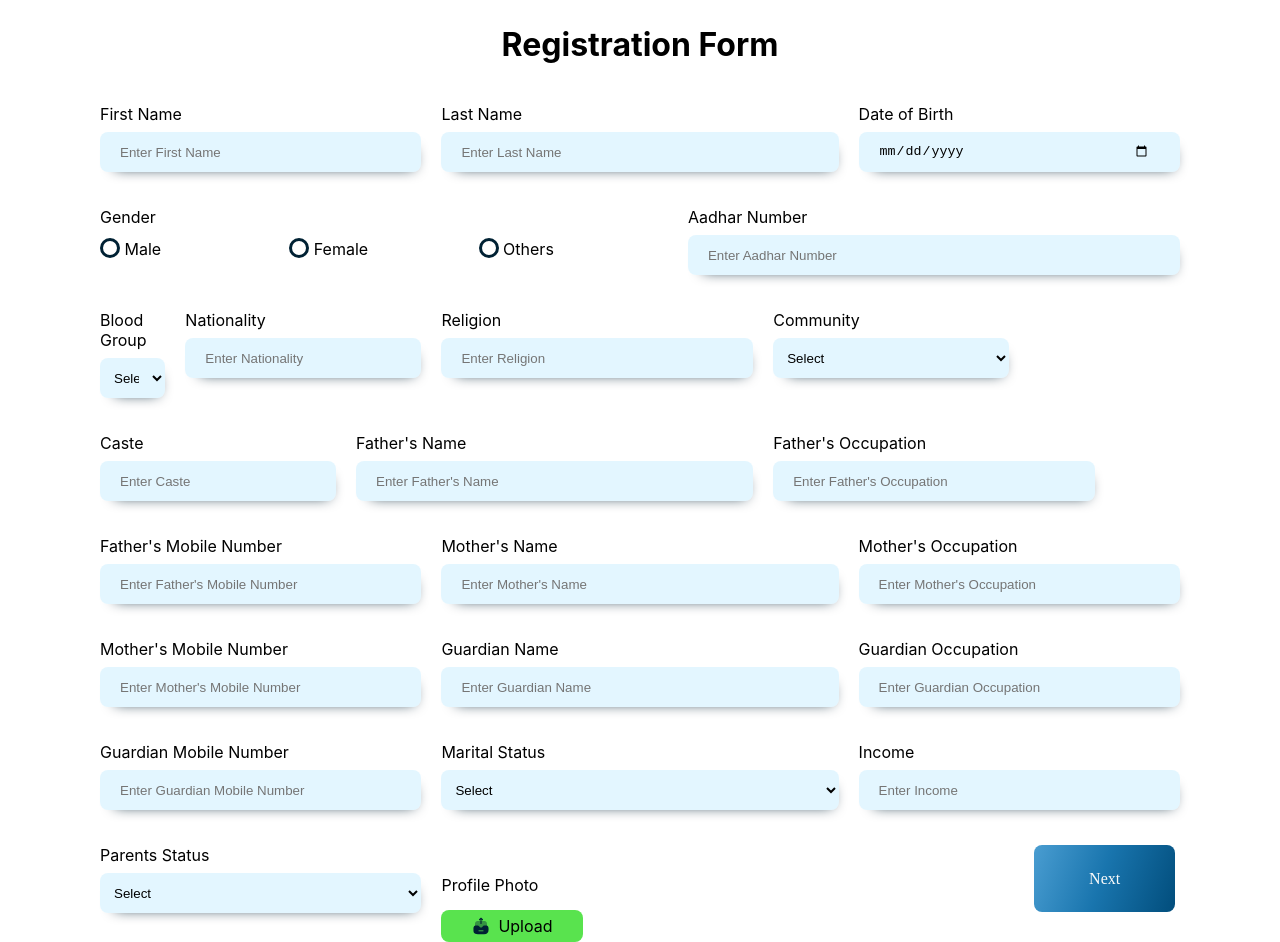
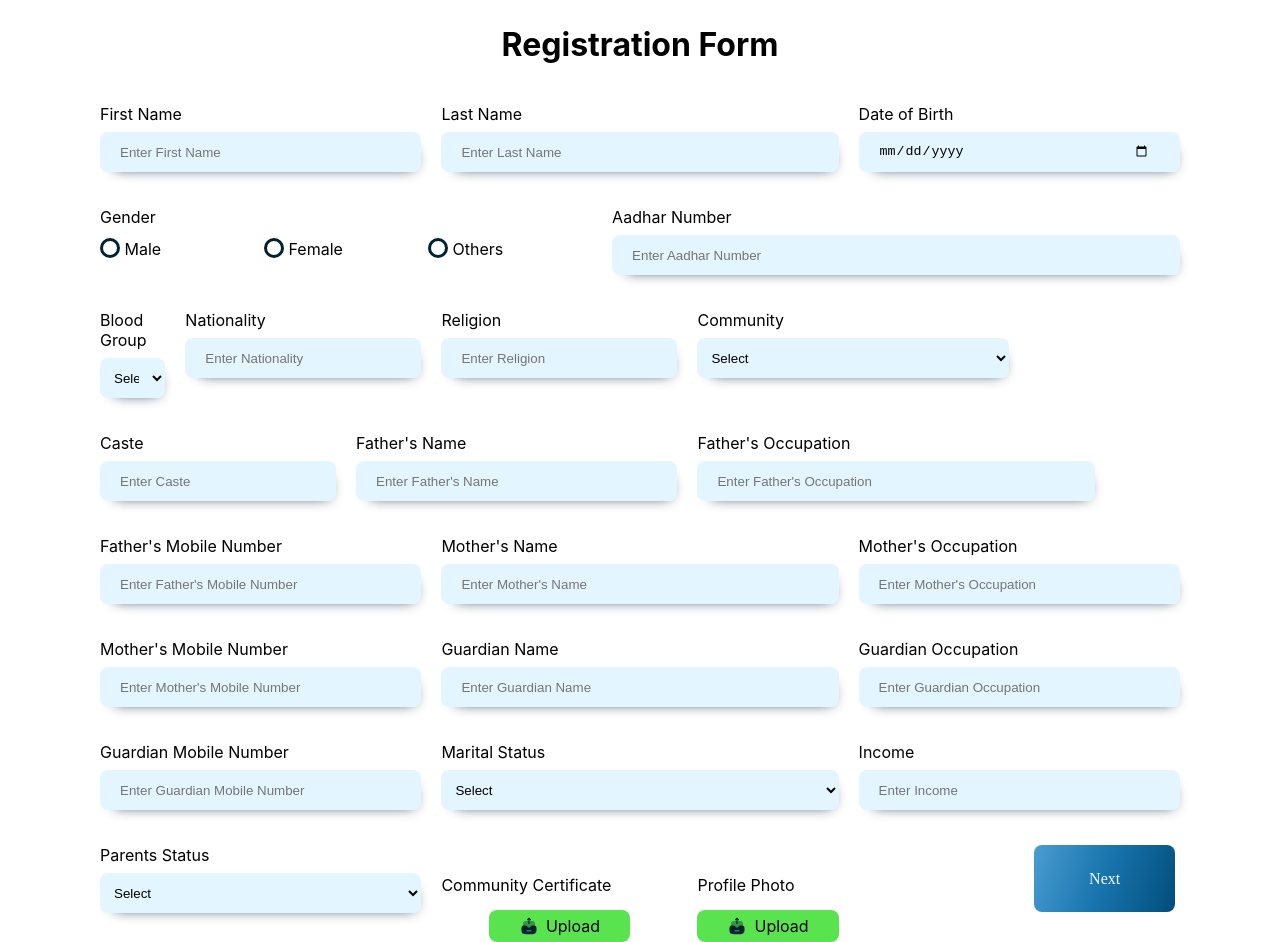
Before and after one commit to JawaharRL/erp-frontend, a React (Create React App) app in the folder frontend/: page /registration-form in a window 1280 px wide. Built offline with nearby package versions, Linux system fonts and the light colour scheme.

Commit message:
New files added

```diff
--- a/frontend/src/Pages/Registrationform/Registrationform.jsx
+++ b/frontend/src/Pages/Registrationform/Registrationform.jsx
@@ -47,6 +47,7 @@ const PersonalForm = () => {
         parentsStatus: '',
         income: '',
         maritalStatus: '',
+        communityCertificate:null,
         profilePhoto: null,
         mobileNumber: '',
         emailid: '',
@@ -66,6 +67,7 @@ const PersonalForm = () => {
         emisNumber: '',
         firstGraduate: '',
         specialCategory: '',
+        specialCategoryFile:null,
         registerNo : '',
         programme: '',
         discipline: '',
@@ -81,6 +83,7 @@ const PersonalForm = () => {
         fastTrack: '',
         cgpa: '',
         studentStatus: '',
+        firstGraduateFile:null
     });
     useEffect(() => {
       // Load form data from localStorage
@@ -90,7 +93,7 @@ const PersonalForm = () => {
       }
 
       // Load file names from localStorage
-      const filesToLoad = ['profilePhoto', 'passbook']; // Add other file keys as needed
+      const filesToLoad = ['profilePhoto', 'passbook','communityCertificate','specialCategoryFile','firstGraduateFile']; // Add other file keys as needed
       filesToLoad.forEach(fileKey => {
           const fileName = localStorage.getItem(`${fileKey}FileName`);
           const fileBase64 = localStorage.getItem(fileKey);
@@ -287,6 +290,15 @@ const PersonalForm = () => {
 
              {/* <div className="profile_photo">
                <Fileupload input_name="profilePhoto"  onFileSelect={handleFileSelect}/> */}
+                <div className="field">
+                  <input type="file" id="communityCertificate" name="communityCertificate" className="educational-document" style={{ display: 'none' }} onChange={handleFileChange('communityCertificate')} />
+                  <p className="marksheet_label">Community Certificate</p>
+                  <label htmlFor="communityCertificate" className="File-upload-button" style={{ justifyContent: 'center' }} >
+                    <img className='icon' src={Upload} alt='' />
+                    <p>Upload</p>
+                  </label>
+                  {fileNames['communityCertificate'] && <p className="uploaded_file_name">{fileNames['communityCertificate']} Uploaded</p>}
+             </div>
                <div className="profile-photo">
                   <input type="file" id="profilePhoto" name="profilePhoto" className="educational-document" style={{ display: 'none' }} onChange={handleFileChange('profilePhoto')} />
                   <p className="marksheet_label">Profile Photo</p>
@@ -490,6 +502,24 @@ const PersonalForm = () => {
                   <option value="Not applicable" >Not applicable</option>
                 </select>
               </div>
+              <div className="field">
+                  <input type="file" id="firstGraduateFile" name="firstGraduateFile" className="educational-document" style={{ display: 'none' }} onChange={handleFileChange('firstGraduateFile')} />
+                  <p className="marksheet_label">First Graduate File</p>
+                  <label htmlFor="firstGraduateFile" className="File-upload-button" style={{ justifyContent: 'center' }} >
+                    <img className='icon' src={Upload} alt='' />
+                    <p>Upload</p>
+                  </label>
+                  {fileNames['firstGraduateFile'] && <p className="uploaded_file_name">{fileNames['firstGraduateFile']} Uploaded</p>}
+             </div>
+              <div className="field">
+                  <input type="file" id="specialCategoryFile" name="specialCategoryFile" className="educational-document" style={{ display: 'none' }} onChange={handleFileChange('specialCategoryFile')} />
+                  <p className="marksheet_label">Special Category File</p>
+                  <label htmlFor="specialCategoryFile" className="File-upload-button" style={{ justifyContent: 'center' }} >
+                    <img className='icon' src={Upload} alt='' />
+                    <p>Upload</p>
+                  </label>
+                  {fileNames['specialCategoryFile'] && <p className="uploaded_file_name">{fileNames['specialCategoryFile']} Uploaded</p>}
+             </div>
               <br />
               <button
                 className="navigate_buttons"
@@ -600,6 +630,7 @@ const PersonalForm = () => {
                 <option value="Passed Out" >Passed Out</option>
               </select>
             </div>
+
             <br />
             <p
                 className="navigate_buttons"
```
